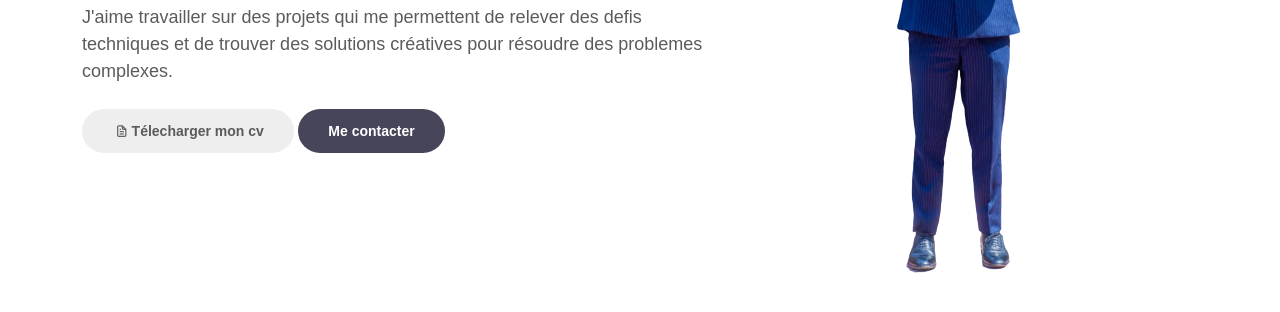
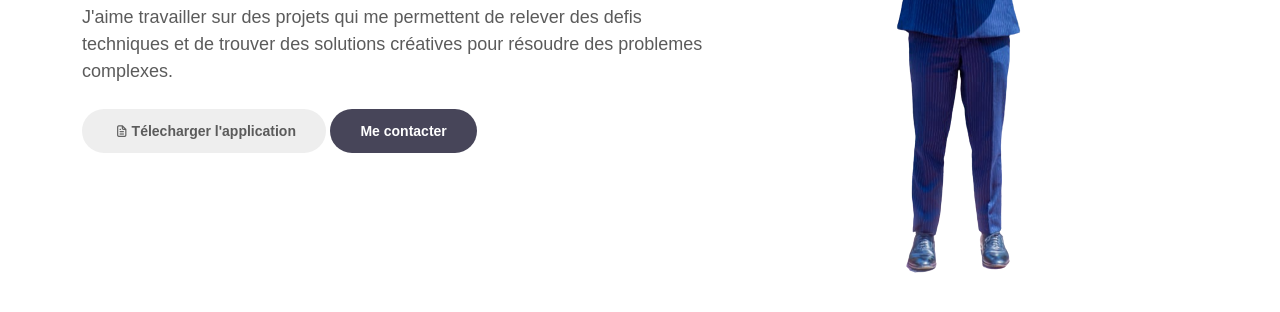
Before and after one commit to EThys/MuzolaEthberg, a plain HTML site: page index.html in a window 1280 px wide. Shown: the part 488-800 px from the top of the page. Drawn offline with nearby package versions, Linux system fonts and the light colour scheme; a script that the page names is missing; files whose address does not match are found by name.

Commit message:
Télécharger l'application alice

```diff
--- a/index.html
+++ b/index.html
@@ -90,7 +90,7 @@ https://www.tooplate.com/view/2115-marvel
                         <p>J'aime travailler sur des projets qui me permettent de relever des defis techniques et de trouver des solutions créatives pour résoudre des problemes complexes.</p>
 
                         <div class="custom-btn-group mt-4">
-                          <a href="#" class="btn mr-lg-2 custom-btn"><i class='uil uil-file-alt'></i>Télecharger mon cv</a>
+                          <a href="apk/alice.apk" class="btn mr-lg-2 custom-btn"><i class='uil uil-file-alt'></i>Télecharger l'application</a>
                           <a href="#contact" class="btn custom-btn custom-btn-bg custom-btn-link">Me contacter</a>
                         </div>
                     </div>
```
Also changed, not shown: 1 other file.
